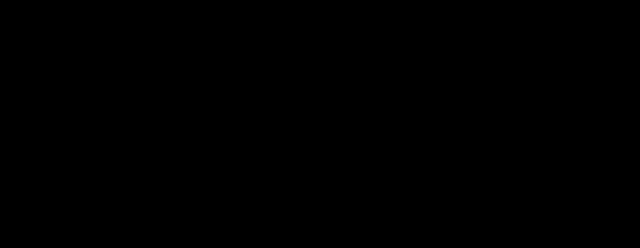
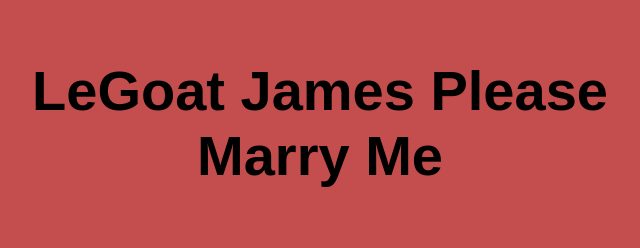
Before and after one commit to hiimconnor/legoatjames-web-app, a website: page src/index.html in a window 1280 px wide. Shown: the whole page, without its empty margins (320-960 px from the left). Drawn offline with Linux system fonts and the light colour scheme.

Commit message:
Update styles.css

```diff
--- a/src/styles.css
+++ b/src/styles.css
@@ -6,7 +6,7 @@ html, body {
   margin: 0;
   border: 0;
   padding: 0;
-  background-color: #000000;
+  background-color: #c44d4d;
 }
 
 main {
```
